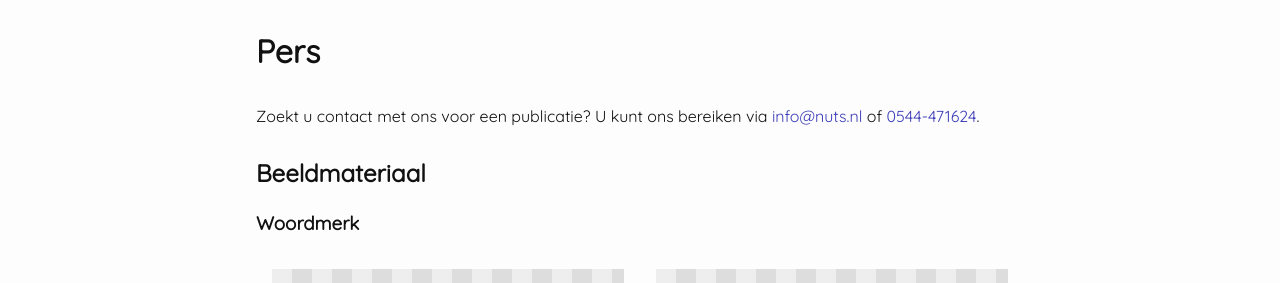
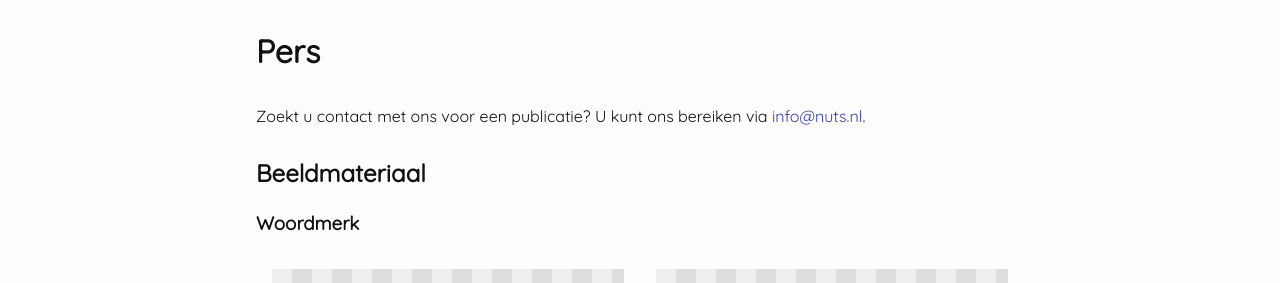
Before and after one commit to nuts-foundation/nuts-webpresence, a Jekyll site: the page built from pers.md, in a window 1280 px wide and 900 px high, scrolled down 308 px. Shown: the part 154-437 px from the top of the window. Built offline with Jekyll 4.4.1, drawn with Linux system fonts in a browser that asks for light colours.

Commit message:
Changed contact info has repercussions for these pages too

```diff
--- a/pers.md
+++ b/pers.md
@@ -7,7 +7,7 @@ header_image: press
 
 # Pers
 
-Zoekt u contact met ons voor een publicatie? U kunt ons bereiken via [info@nuts.nl](mailto:info@nuts.nl) of [0544-471624](tel:0544-471624).
+Zoekt u contact met ons voor een publicatie? U kunt ons bereiken via [info@nuts.nl](mailto:info@nuts.nl).
 
 ## Beeldmateriaal
 
```
Also changed, not shown: privacy-policy.md (+0 -2 lines).
